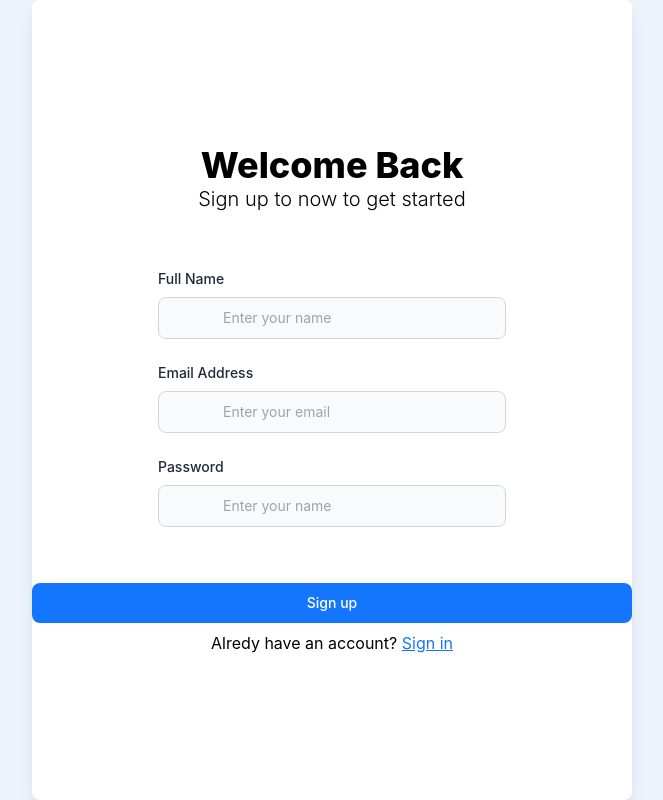
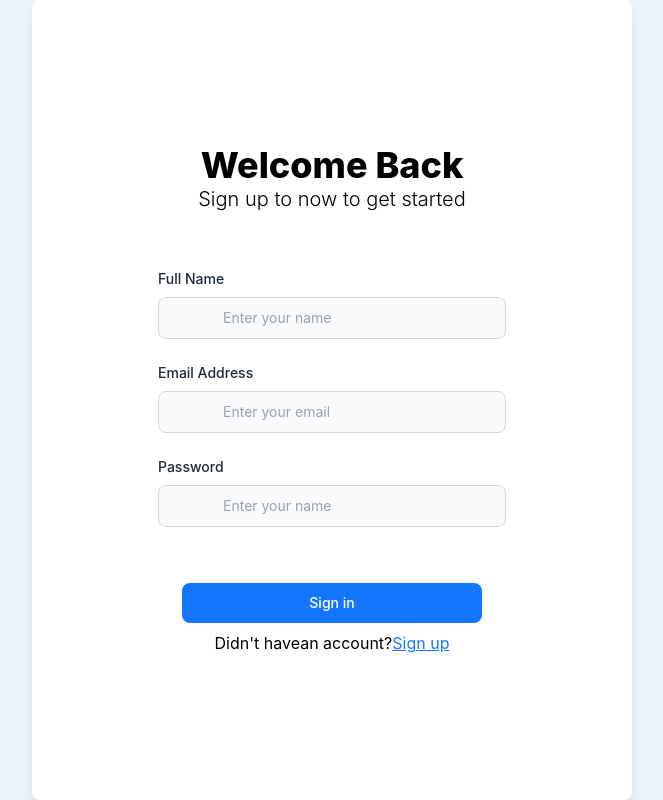
Before and after one commit to IT21239298/MERN-Stack-Messenger-Clone, a React (Create React App) app in the folder client/: page / in a window 1280 px wide. Shown: the whole page, without its empty margins (308-971 px from the left). Built offline with nearby package versions, Linux system fonts and the light colour scheme.

Commit message:
sytles  login page

```diff
--- a/client/src/components/Button/index.js
+++ b/client/src/components/Button/index.js
@@ -10,7 +10,7 @@ const Button = ({
     <button
       type={type}
       className={`text-white bg-primary hover:bg-primary focus:ring-4 focus-:outline-none
-    focus:ring-blue-300 font-medium rounded-lg text-sm w-full px-5 py-2.5 text-center ${className} `}
+    focus:ring-blue-300 font-medium rounded-lg text-sm  px-5 py-2.5 text-center ${className} `}
       disabled={disabled}
     >
       {label}
--- a/client/src/modules/Form/index.js
+++ b/client/src/modules/Form/index.js
@@ -1,21 +1,25 @@
 import Button from "../../components/Button";
 import Input from "../../components/Input";
 
-const Form = ({
-  isSignInPage= true,
- }) => {
+const Form = ({ isSignInPage = true }) => {
   return (
     <div className="bg-white w-[600px] h-[800px] shadow-lg rounded-lg flex flex-col justify-center items-center">
-      <div className=" text-4xl font-extrabold">Welcome {isSignInPage && 'Back'}</div>
+      <div className=" text-4xl font-extrabold">
+        Welcome {isSignInPage && "Back"}
+      </div>
       <div className=" text-xl font-light mb-14">
-        Sign up to now to get started
+        {isSignInPage
+          ? "Sign up to now to get started"
+          : "Sign up to get started"}
       </div>
+      {isSignInPage && (
         <Input
           label="Full Name"
           name="name"
           placeholder="Enter your name"
           className="mb-6"
         />
+      )}
       <Input
         label="Email Address"
         name="email"
@@ -29,10 +33,16 @@ const Form = ({
         placeholder="Enter your name"
         className="mb-14"
       />
-      <Button label="Sign up" className="w-1/2 mb-2" />
-      <div>Alredy have an account? <span className="text-primary cursor-pointer underline">Sign in</span></div>
-
-
+      <Button
+        label={isSignInPage ? "Sign in" : "Sign up"}
+        className="w-1/2 mb-2"
+      />
+      <div>
+        {isSignInPage ? "Didn't havean account?" : "Alredy have an account?"}
+        <span className="text-primary cursor-pointer underline">
+          {isSignInPage ? "Sign up" : "Sign in"}
+        </span>
+      </div>
     </div>
   );
 };
```
Lines whose indentation alone changed are shown as unchanged.
